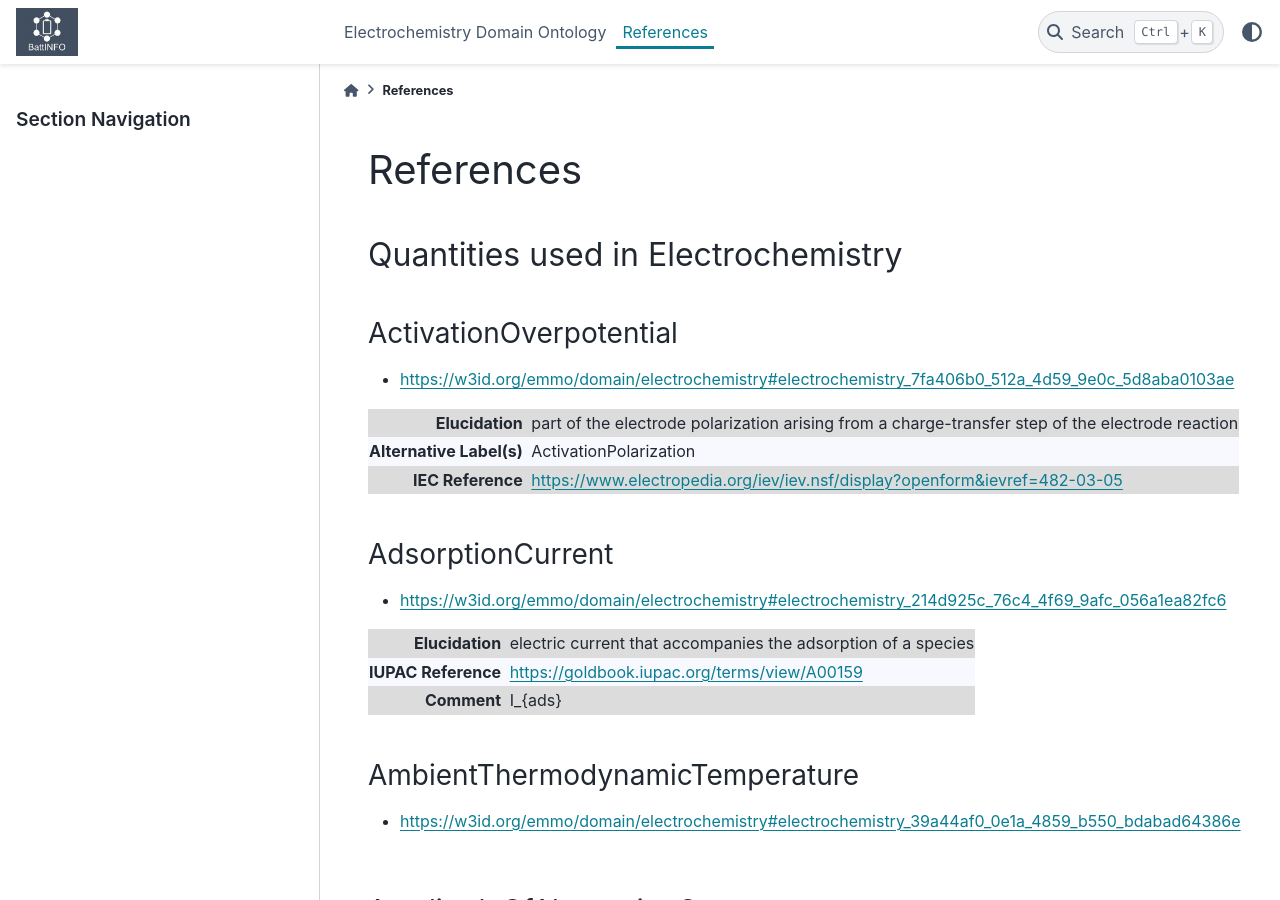
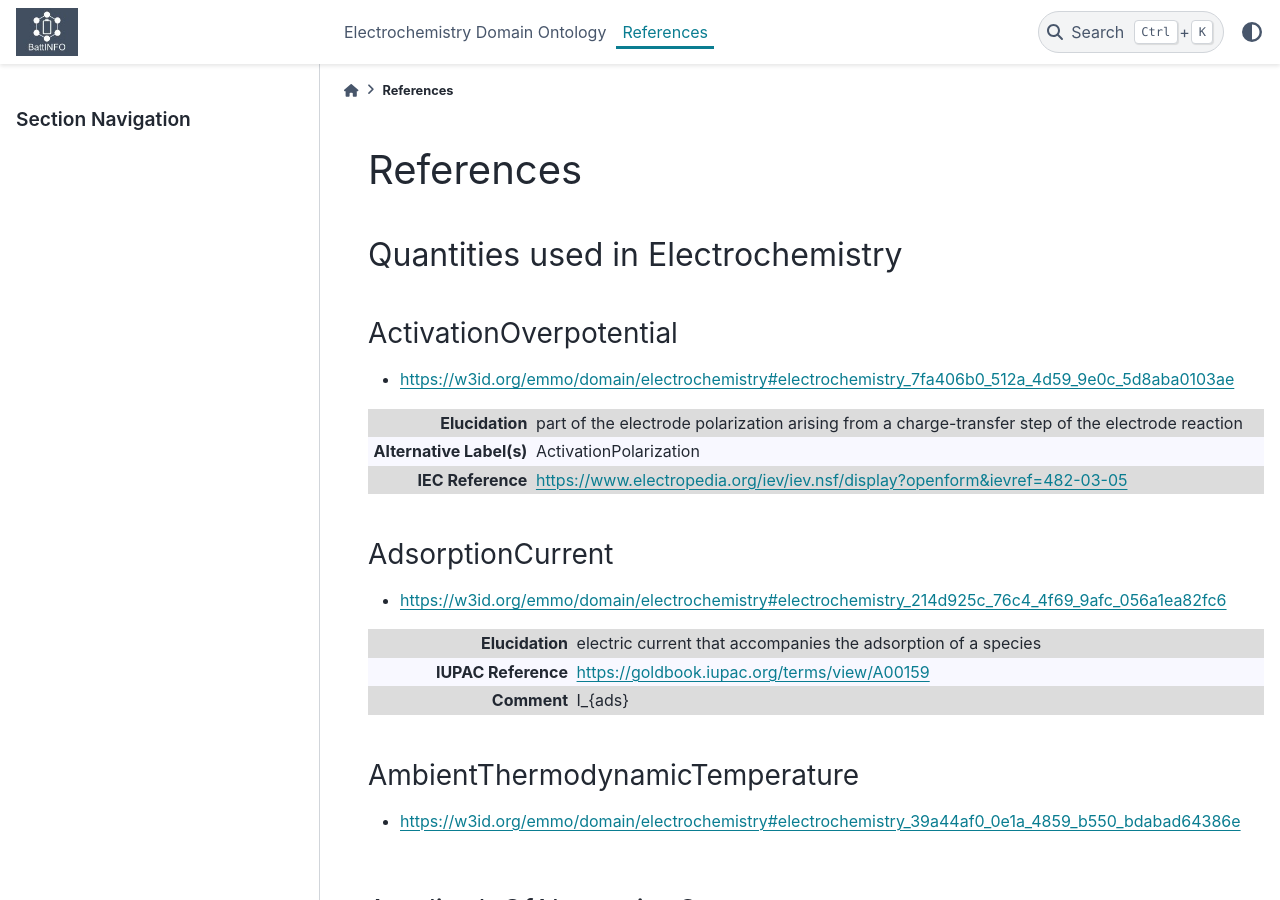
Before and after one commit to emmo-repo/domain-electrochemistry, a Sphinx documentation site: the page built from sphinx/electrochemistry.rst, in a window 1280 px wide and 900 px high. Built offline with Sphinx 7.4.7 and the PyData theme 0.15.4, drawn with Linux system fonts in a browser that asks for light colours.

Commit message:
more change in css

```diff
--- a/sphinx/_static/css/custom.css
+++ b/sphinx/_static/css/custom.css
@@ -12,8 +12,7 @@ span.element-table-key {
 }
 
 table.element-table {
-    margin-left: 0;
-    margin-right: 0;
+    width: 100%;
     text-align: left;
 }
 
```
